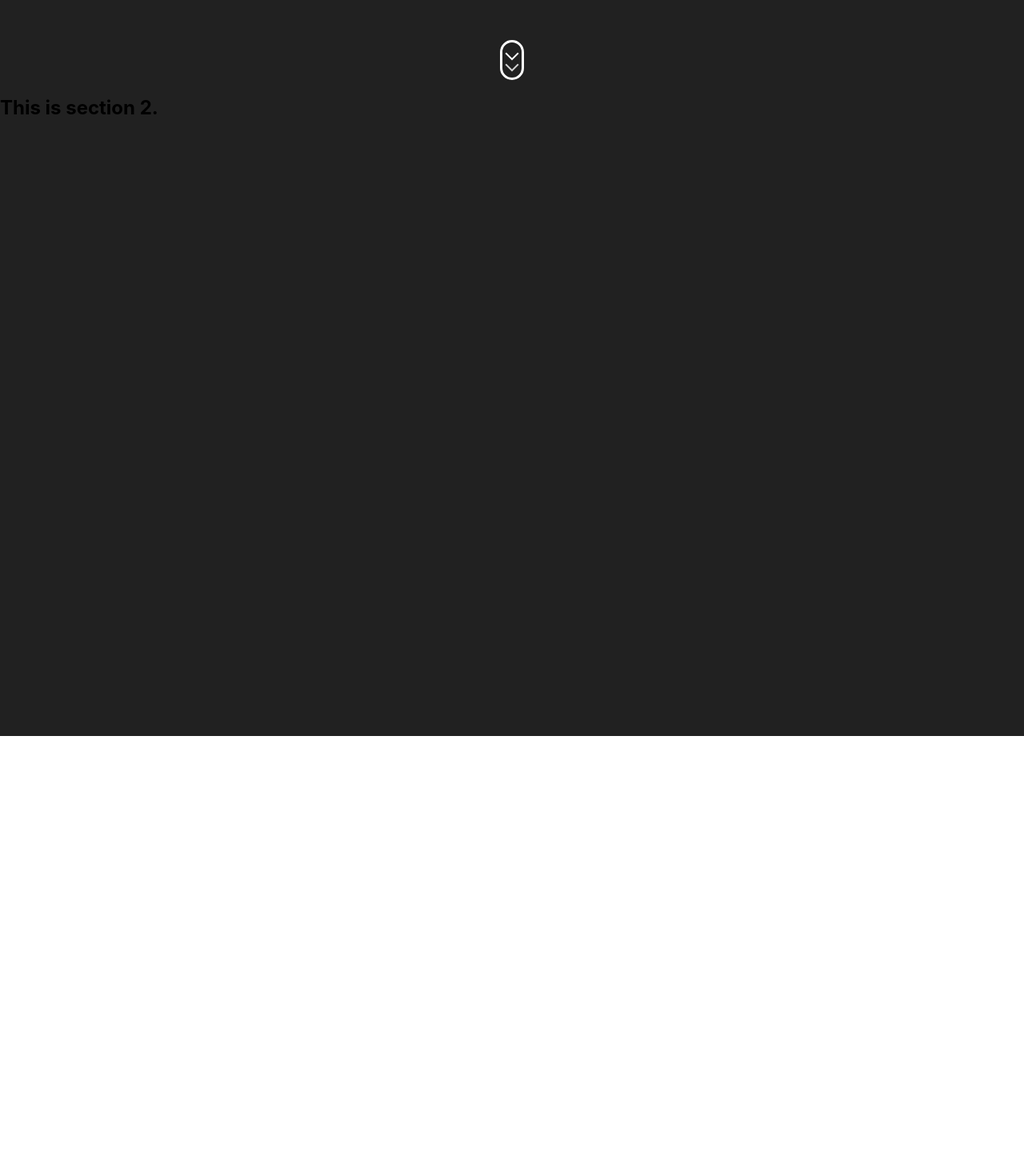
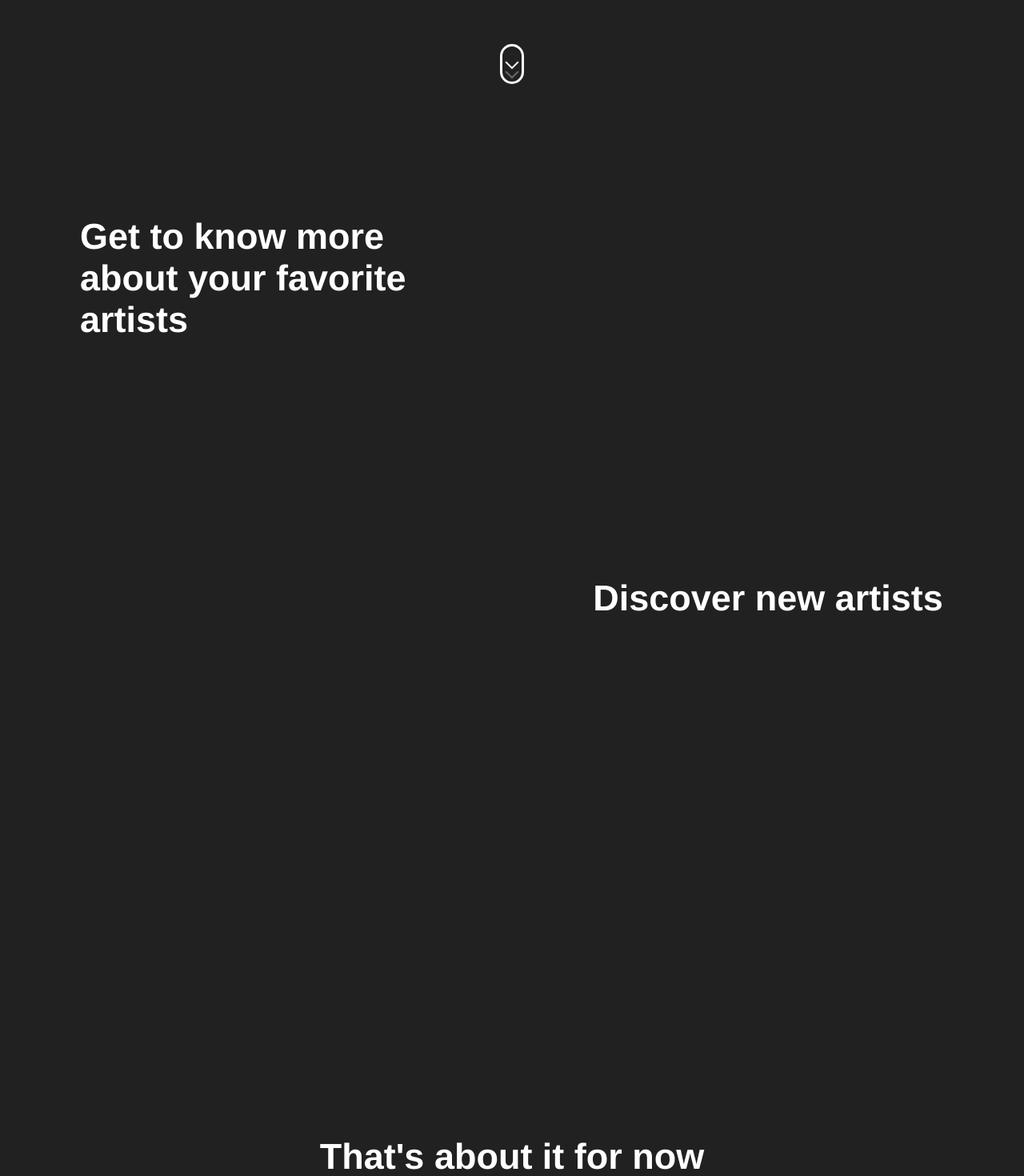
Before and after one commit to gwlee412/Crypto-Playground, a React (Create React App) app: page / in a window 1280 px wide. Shown: the part 680-2150 px from the top of the page at 80% size. Before the commit the page ends 1600 px from the top, so only its background shows below. Built offline with nearby package versions, Linux system fonts and the light colour scheme.

Commit message:
added more containers

```diff
--- a/src/mainPageComponents/mainPage.js
+++ b/src/mainPageComponents/mainPage.js
@@ -7,17 +7,30 @@ import SearchBar from './searchBar';
 export default function MainPage() {
   return (
     <div className='App'>
-      <section id='section1'>
+      <section id='sec-1'>
         <h1 className='main-header'>One stop destination for all things music.</h1>
         <div className='flex-searchbar'>
           <SearchBar/>
         </div>
-        <a href="#section2">
+        <a href="#sec-2">
           <div className='scroll-button'></div>
         </a>
       </section>
-      <section id='section2'>
-        <h1>This is section 2.</h1>
+      <section id='sec-2'>
+        <div className='flex-info'>
+          <h1 className='info-header'>Get to know more about your favorite artists</h1>
+        </div>
+        <div id='pic-1'></div>
+        <div id='pic-2'></div>
+        <div className='flex-info'>
+          <h1 className='info-header'>Discover new artists</h1>
+        </div>
+      </section>
+
+      <section id='sec-3'>
+        <div className='tbd-body'>
+          <h1>That's about it for now</h1>
+        </div>
       </section>
     </div>
   )
--- a/src/styles/mainPage.css
+++ b/src/styles/mainPage.css
@@ -15,9 +15,14 @@ section {
   width: 100%;
   position: relative;
 }
-.main-header {
+
+h1 {
   font-family: 'Helvetica', 'sans-serif';
   color: #fff;
+  font-size: 45px;
+}
+.main-header {
+
   text-align: left;
   font-size: 60px;
   padding-bottom: 5.5rem;
@@ -33,27 +38,29 @@ section {
 }
 .body1 {
   font-size: 10rem;
+}
 
-}
+
 .scroll-button {
   height: 50px;
   width: 30px;
   border: 3px solid white;
   position: absolute;
-  bottom: 20px;
+  bottom: 15px;
   margin-left: auto;
   margin-right: auto;
   left:0;
   right:0;
   text-align: center;
   border-radius: 50px;
+  transition: 2s;
 }
 
 .scroll-button::before,
 .scroll-button::after{
   content: '';
   position: absolute;
-  top: 10%;
+  top: 15%;
   left: 50%;
   border: 2px solid white;
   height: 10px;
@@ -63,11 +70,16 @@ section {
   border-left: transparent;
   animation: scroll-down 1s ease-in-out infinite;
 }
+.scroll-button:hover {
+  border: 2px solid white;
+  background-color: #57bd84;
+}
 
 .scroll-button::after{
   top: 20%;
   animation-delay: .3s;
 }
+
 @keyframes scroll-down{
   0% {
     opacity: 0;
@@ -83,3 +95,34 @@ section {
     top: 90%;
   }
 }
+
+#sec-2 {
+  display: flex;
+  flex-direction: row;
+  flex-wrap: wrap;
+
+}
+.flex-info {
+  width: 50%;
+
+}
+#pic-1 {
+  width: 50%;
+  background-color: #212121;
+}
+#pic-2 {
+  width: 50%;
+  background-color: #212121;
+}
+.info-header {
+  padding: 100px;
+  padding-top: 150px;
+  display: flex;
+  align-items: center;
+  justify-content: center;
+}
+
+.tbd-body {
+  text-align: center;
+  padding-top: 500px;
+}
--- a/src/styles/searchBar.css
+++ b/src/styles/searchBar.css
@@ -7,7 +7,7 @@
   --color-brand: #57bd84;
   --font-fam: 'Helvetica', sans-serif;
   --height: 3rem;
-  --btn-width: 4rem;
+  --btn-width: 3.5rem;
   --bez: cubic-bezier(0, 0, 0.43, 1.49);
 }
 
```
